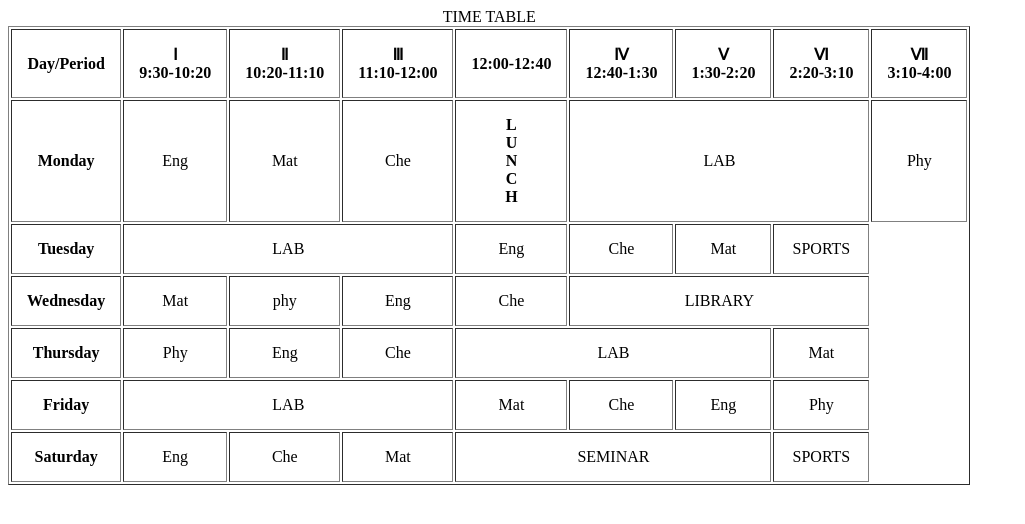
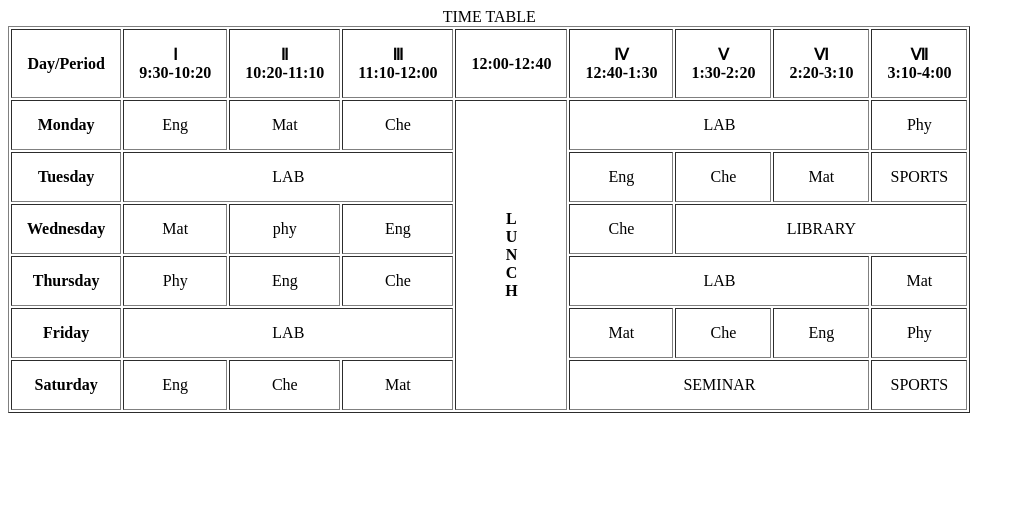
Before and after one commit to Nixxx0403/frontend, a plain HTML site: page table/index.html in a window 1280 px wide. Shown: the whole page, without its empty margins (0-1025 px from the left). Drawn offline with Linux system fonts and the light colour scheme.

Commit message:
Table task finish

```diff
--- a/table/index.html
+++ b/table/index.html
@@ -1,11 +1,10 @@
 <!DOCTYPE html>
 <html lang="en">
     <head>
-    <meta charset="UTF-8" />
+        <meta charset="UTF-8">
         <title>TIME TABLE</title>
         <style>
-      td,
-      th {
+            td,th {
                 padding: 15px;
                 text-align: center;
             }
@@ -13,32 +12,30 @@
     </head>
     <body>
        <table border="1">
-      <caption>
-        TIME TABLE
-      </caption>
+        <caption>TIME TABLE</caption>
         <thead>
         <tr>
             <th>Day/Period</th>
-          <th>Ⅰ<br />9:30-10:20</th>
-          <th>Ⅱ<br />10:20-11:10</th>
-          <th>Ⅲ<br />11:10-12:00</th>
+            <th>Ⅰ<br>9:30-10:20</th>
+            <th>Ⅱ<br>10:20-11:10</th>
+            <th>Ⅲ<br>11:10-12:00</th>
             <th>12:00-12:40</th>
-          <th>Ⅳ<br />12:40-1:30</th>
-          <th>Ⅴ<br />1:30-2:20</th>
-          <th>Ⅵ<br />2:20-3:10</th>
-          <th>Ⅶ<br />3:10-4:00</th>
+            <th>Ⅳ<br>12:40-1:30</th>
+            <th>Ⅴ<br>1:30-2:20</th>
+            <th>Ⅵ<br>2:20-3:10</th>
+            <th>Ⅶ<br>3:10-4:00</th>
         </tr>
     </thead>
+    <tbody>
         <tr>
             <th>Monday</th>
             <td>Eng</td>
             <td>Mat</td>
             <td>Che</td>
-        <th rowspan="6">L<br />U<br />N<br />C<br />H</th>
+            <td rowspan="6"><strong>L<br>U<br>N<br>C<br>H</strong></td>
             <td colspan="3">LAB</td>
             <td>Phy</td>
         </tr>
-      <tbody>
         <tr>
             <th>Tuesday</th>
             <td colspan="3">LAB</td>
@@ -79,7 +76,7 @@
             <td colspan="3">SEMINAR</td>
             <td>SPORTS</td>
         </tr>
+       </table>
     </tbody>
-    </table>
     </body>
 </html>
```
Lines whose indentation alone changed are shown as unchanged.
